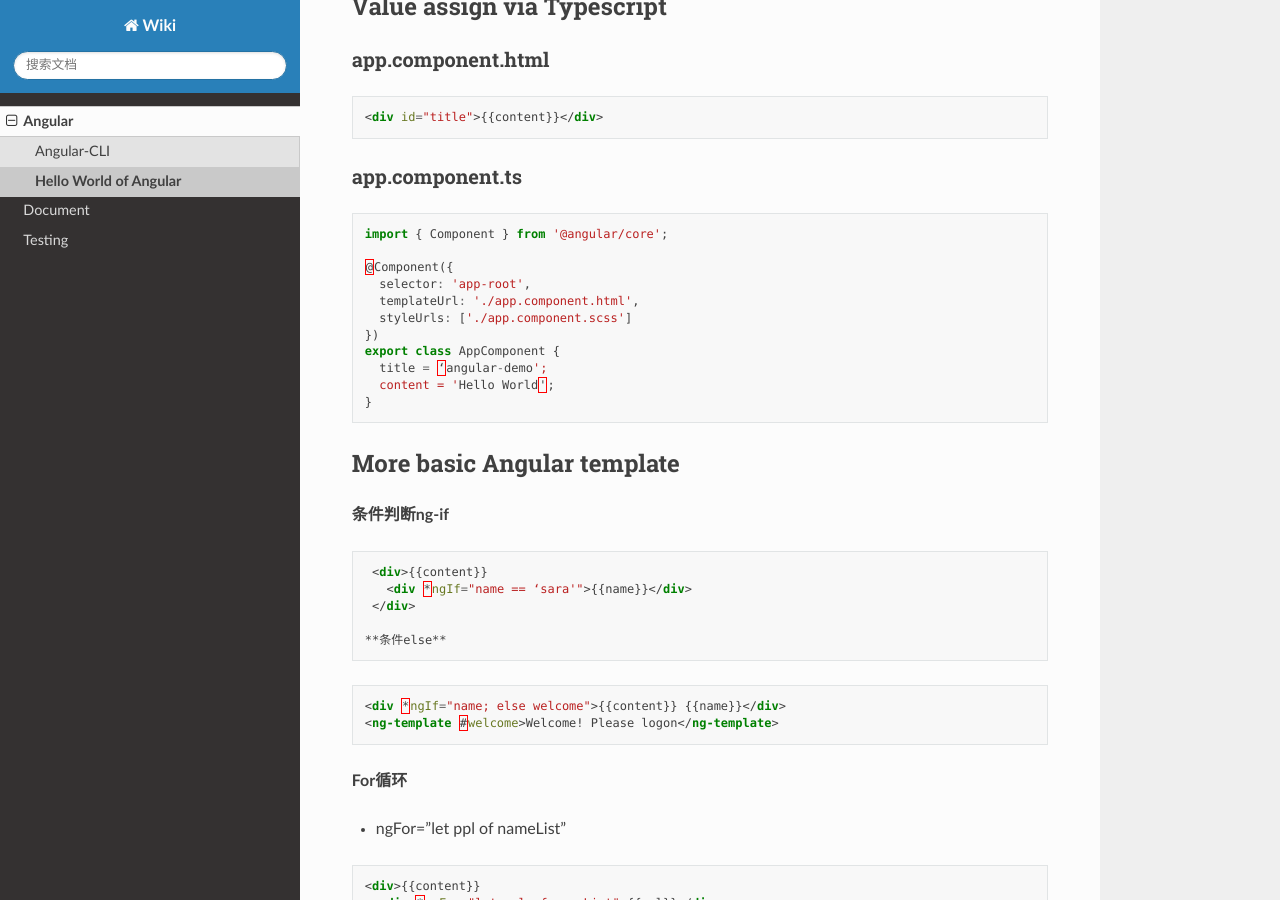
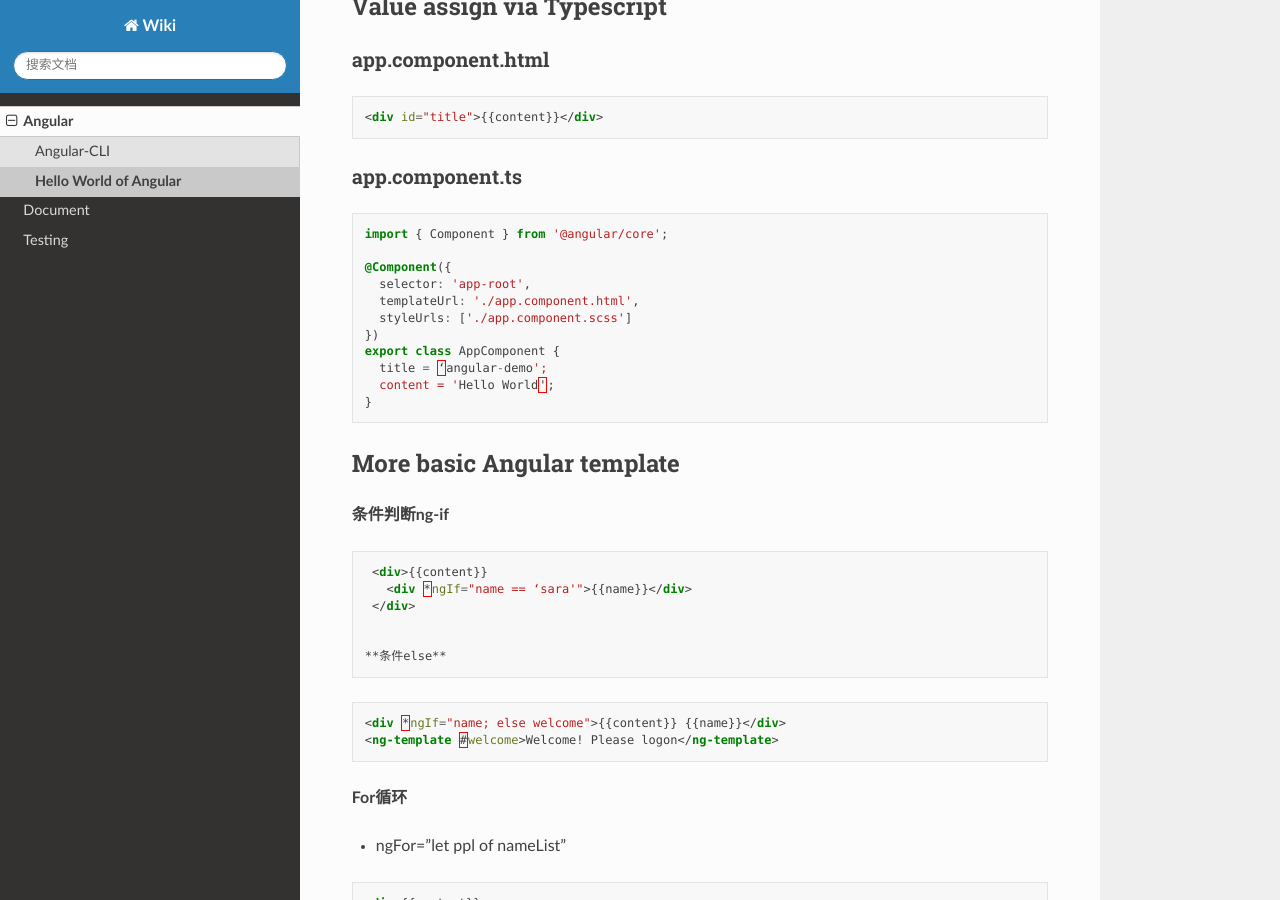
Before and after one commit to abigail830/Sphinx_wiki, a Sphinx documentation site: the page built from source/Angular/HelloWorld.rst, in a window 1280 px wide and 900 px high, scrolled down 727 px. Built offline with Sphinx 7.4.7 and the Read the Docs theme 2.0.0, drawn with Linux system fonts in a browser that asks for light colours.

Commit message:
Update HelloWorld.rst

```diff
--- a/source/Angular/HelloWorld.rst
+++ b/source/Angular/HelloWorld.rst
@@ -28,13 +28,16 @@ Value assign via Typescript
 
 app.component.html
 ^^^^^^^^^^^^^^^^^^^^^^
+
 .. code-block:: HTML
 
   <div id="title">{{content}}</div>
 
+
 app.component.ts
 ^^^^^^^^^^^^^^^^^^^^^^
-.. code-block:: javascript
+
+.. code-block:: typescript
 
   import { Component } from '@angular/core';
 
@@ -60,12 +63,14 @@ More basic Angular template
     <div *ngIf="name == ‘sara'">{{name}}</div>
   </div>
 
+
  **条件else**
 
 .. code-block:: HTML
 
   <div *ngIf="name; else welcome">{{content}} {{name}}</div>
   <ng-template #welcome>Welcome! Please logon</ng-template>
+
 
 **For循环**
 
@@ -77,6 +82,7 @@ More basic Angular template
     <div *ngFor="let ppl of nameList">{{ppl}}</div>
   </div>
 
+
 .. code-block:: TYPESCRIPT
 
   nameList: string[];
```
